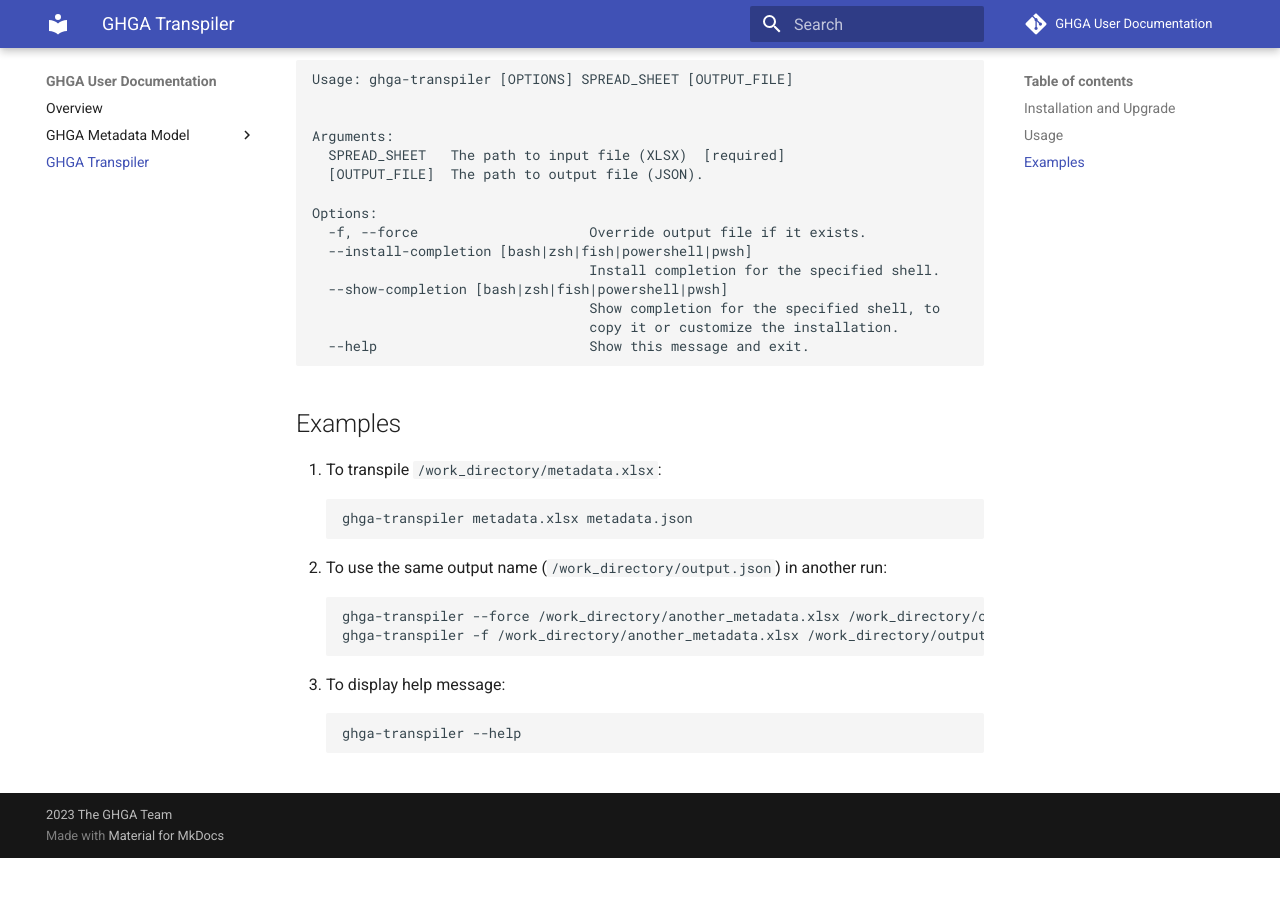
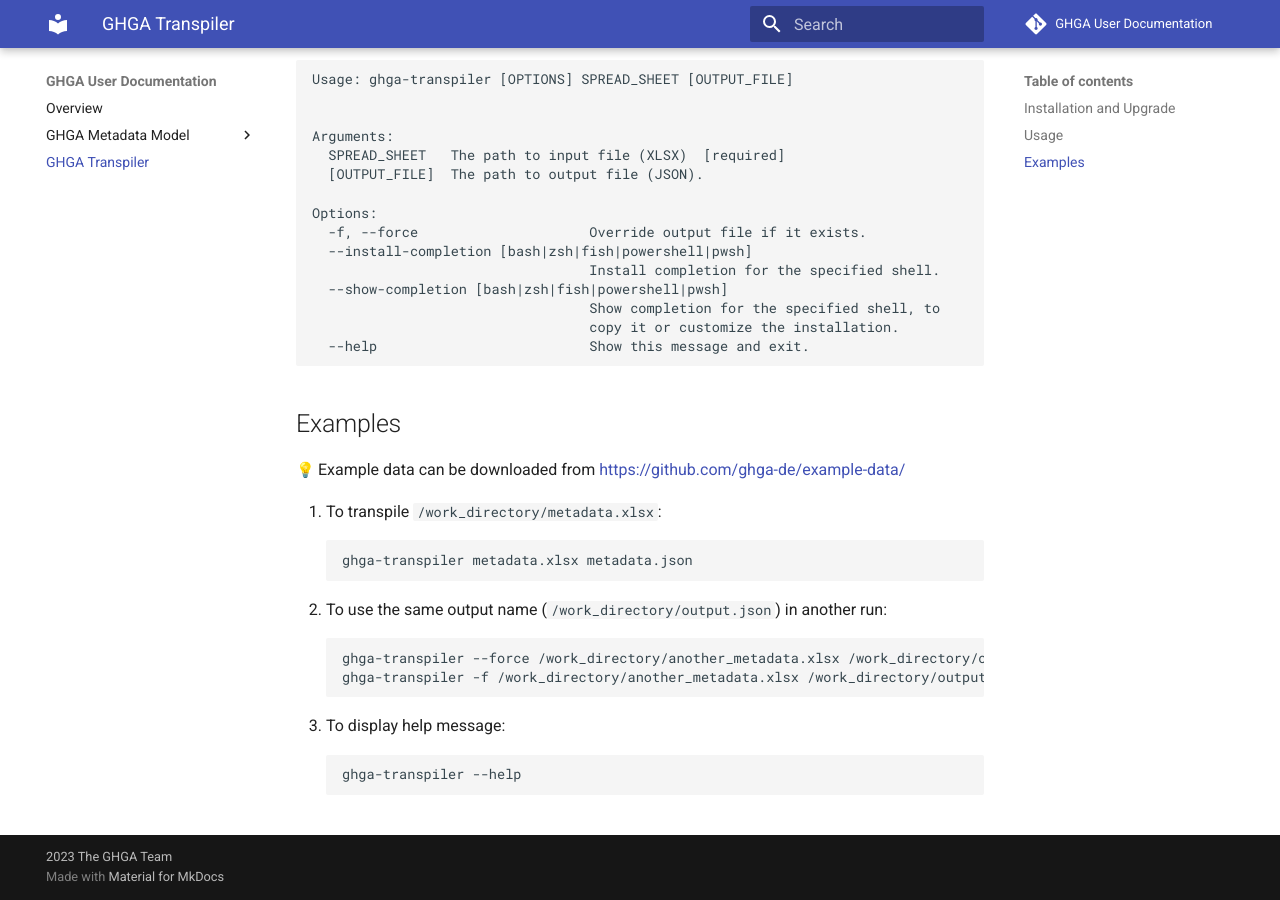
Before and after one commit to ghga-de/docs.ghga.de, an MkDocs documentation site: the page built from docs/transpiler/transpiler.md, in a window 1280 px wide and 900 px high, scrolled down 625 px. Built offline with MkDocs 1.6.1 and Material for MkDocs 9.7.7, drawn with Linux system fonts in a browser that asks for light colours; emoji names are drawn with the system emoji font; comment, search, counter and statistics services are not loaded; before the commit the page ends 1483 px from its top, so only the background shows below that.

Commit message:
Update docs/transpiler/transpiler.md
Co-authored-by: Leon Kuchenbecker <leon.kuchenbecker@uni-tuebingen.de>

````diff
--- a/docs/transpiler/transpiler.md
+++ b/docs/transpiler/transpiler.md
@@ -38,6 +38,7 @@
 
 ## Examples
 
+:bulb: Example data can be downloaded from https://github.com/ghga-de/example-data/
 
 1. To transpile `/work_directory/metadata.xlsx`:
 ```
````
